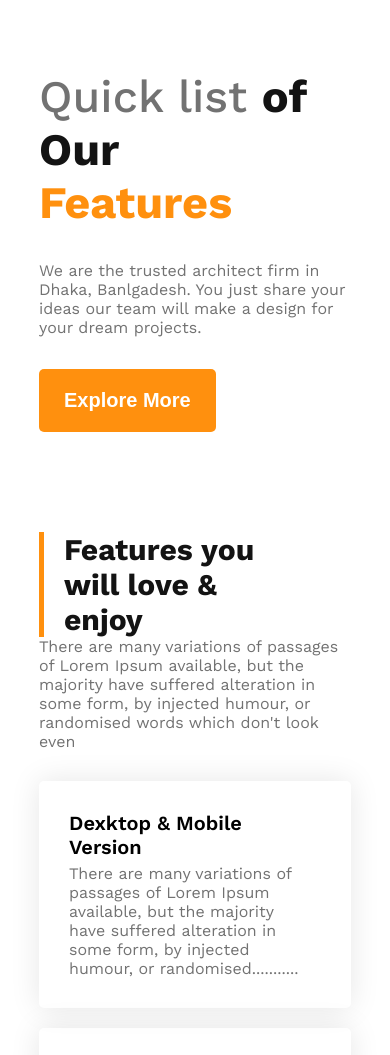
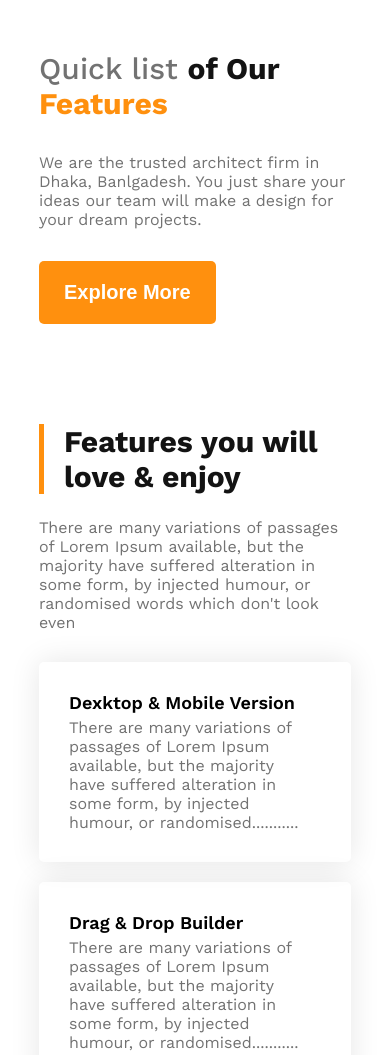
Before and after one commit to RiyazulHaque64/assignment-2-g3-architect, a plain HTML site: page index.html in a window 390 px wide. Shown: the part 2252-3307 px from the top of the page. Drawn offline with nearby package versions, Linux system fonts and the light colour scheme.

Commit message:
Update responsive design

```diff
--- a/styles/style.css
+++ b/styles/style.css
@@ -294,6 +294,9 @@ header {
     .header-content h1 {
         font-size: 30px;
     }
+    .header-content p {
+        width: 90%;
+    }
 
     /* Quick List of Features section */
     .features {
@@ -301,6 +304,9 @@ header {
     }
     .features-gallery {
         grid-template-columns: 1fr;
+    }
+    .features-content .section-title {
+        font-size: 30px;
     }
 
     /* Features enjoy section */
@@ -316,7 +322,10 @@ header {
         margin-right: 0px;
     }
     .features-enjoy-content .section-title {
-        margin: 0px 50px 0px 0px;
+        margin: 0px 10px 24px 0px;
+    }
+    .feature h3 {
+        font-size: 18px;
     }
     .features-enjoy-banner {
         width: 100%;
```
